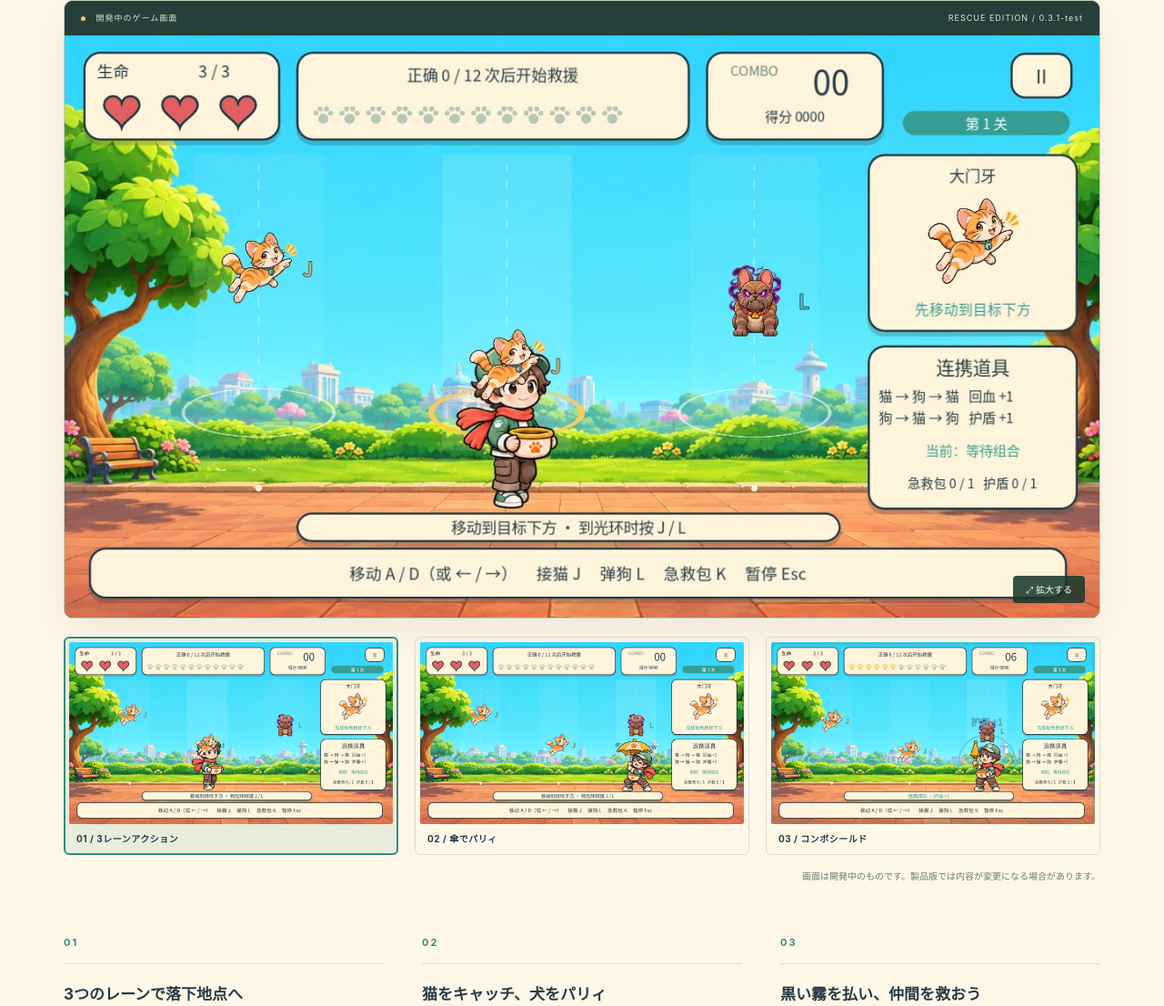
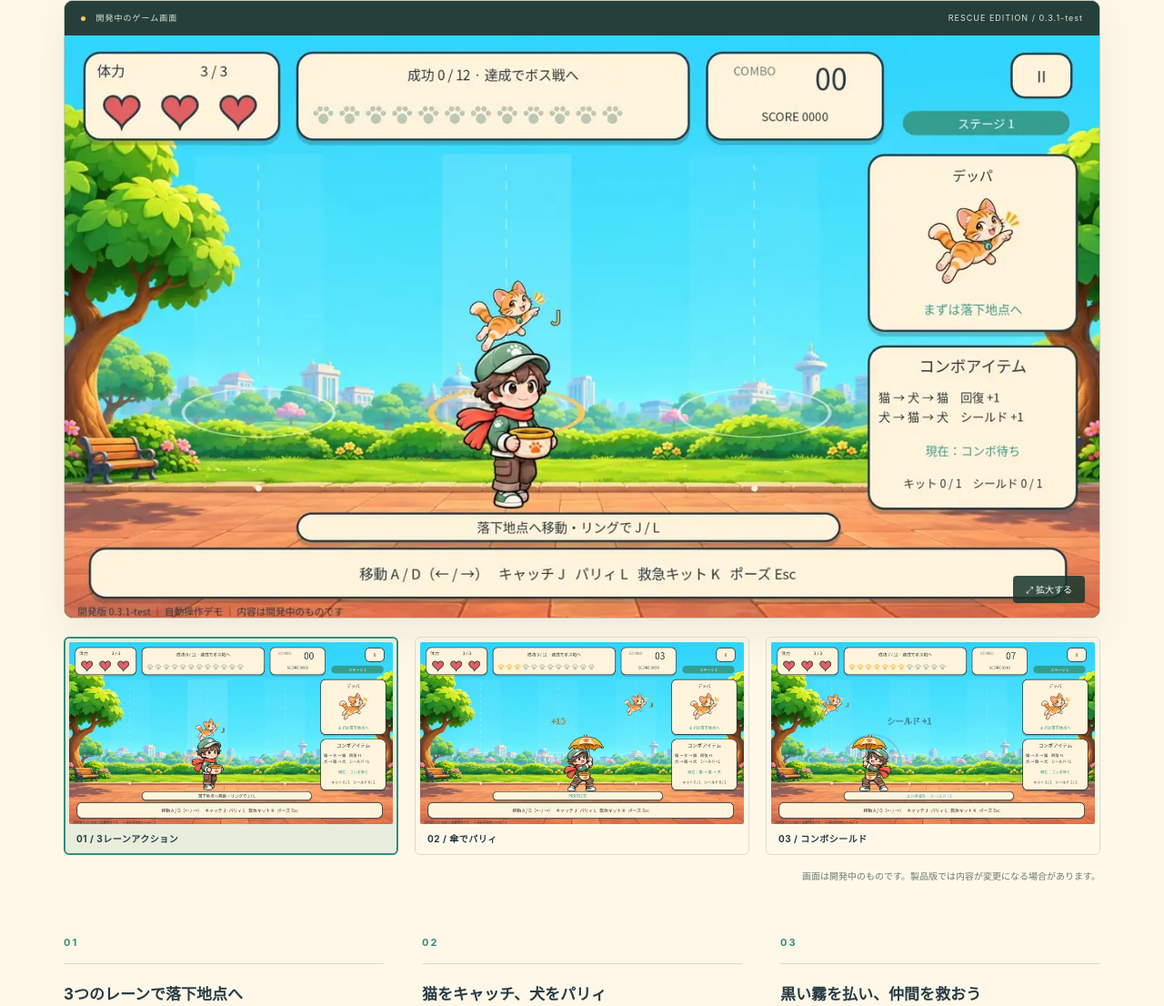
Before and after one commit to Rinne-Aomi/homepage, a plain HTML site: page index.html in a window 1280 px wide. Shown: the part 3712-4818 px from the top of the page at 91% size. Drawn offline with Linux system fonts and the light colour scheme.

Commit message:
Replace Chinese screenshots and video poster with Japanese gameplay captures

```diff
--- a/index.html
+++ b/index.html
@@ -11,7 +11,7 @@
         y=l.getElementsByTagName(r)[0];y.parentNode.insertBefore(t,y);
     })(window, document, "clarity", "script", "zf1aqouksw");
 </script>
-<meta name="theme-color" content="#182d2c"><meta property="og:title" content="It Rains Cats n Dogs · 雨の日のレスキュー仲間"><meta property="og:description" content="傘を開くたび、おうちに一歩近づく。Windows向けに開発中・Steam配信準備中。"><meta property="og:image" content="https://rinne-aomi.github.io/homepage/assets/gameplay.webp">
+<meta name="theme-color" content="#182d2c"><meta property="og:title" content="It Rains Cats n Dogs · 雨の日のレスキュー仲間"><meta property="og:description" content="傘を開くたび、おうちに一歩近づく。Windows向けに開発中・Steam配信準備中。"><meta property="og:image" content="https://rinne-aomi.github.io/homepage/assets/gameplay-ja.webp">
 <link rel="icon" href="assets/brindle.webp" type="image/webp"><link rel="stylesheet" href="style.css"><script src="site.js" defer></script><script src="analytics.js" defer></script>
 <meta property="og:locale" content="ja_JP">
 <link rel="canonical" href="https://rinne-aomi.github.io/homepage/">
@@ -37,12 +37,12 @@
 <section id="story" class="section story"><div class="story-art"><div class="story-circle"></div><img src="assets/hero-friend.webp" alt="霧が晴れ、元に戻ったフレンチブルドッグを抱きしめる少年" width="558" height="675" loading="lazy"><span class="handwritten">ちょっと、迷子になっただけ。</span></div><div class="story-copy"><p class="eyebrow">01 / THE RESCUE</p><h2>こわくても、仲間。<br>あなたの<span class="teal">助けを待ってる。</span></h2><p>不思議な黒い霧のせいで、おとなしかった犬たちが巨大化して大暴れ。見覚えのある首輪はそのままなのに、おうちへの帰り道がわからなくなってしまいました。</p><p>そんな異変に気づいたのは、霧の影響を受けない一匹の猫。かごと傘を手に、その後を追いかけよう。キャッチとパリィを重ねて、霧の中の仲間を取り戻す冒険へ。</p><blockquote>「怪物じゃないよ。黒い霧に捕まった、あの子だよ。」<cite>— 案内役の猫</cite></blockquote></div></section>
 <section id="trailer" class="section trailer" aria-labelledby="trailer-title">
 <div class="section-heading"><div><p class="eyebrow">WATCH THE RESCUE</p><h2 id="trailer-title">傘をひらいて、<br>仲間を<span class="teal">おうちへ。</span></h2></div><p>開発版プレイ動画・ステージ1の救出を収録<br>3レーンのアクションからボス戦、仲間との再会まで。</p></div>
-<div class="screen-frame"><div class="screen-bar"><span><i></i> プレイ動画 / 1080P</span><span>PC開発版・自動操作デモ</span></div><div class="video-embed"><video controls playsinline webkit-playsinline preload="metadata" poster="assets/video/rescue-gameplay-poster.jpg" aria-label="It Rains Cats n Dogs 開発版プレイ動画"><source src="assets/video/rescue-gameplay-1080p.mp4" type="video/mp4">このブラウザーでは動画を再生できません。<a href="assets/video/rescue-gameplay-1080p.mp4">動画ファイルを開く</a>。</video></div></div>
+<div class="screen-frame"><div class="screen-bar"><span><i></i> プレイ動画 / 1080P</span><span>PC開発版・自動操作デモ</span></div><div class="video-embed"><video controls playsinline webkit-playsinline preload="metadata" poster="assets/video/rescue-gameplay-poster-ja.jpg" aria-label="It Rains Cats n Dogs 開発版プレイ動画"><source src="assets/video/rescue-gameplay-1080p.mp4" type="video/mp4">このブラウザーでは動画を再生できません。<a href="assets/video/rescue-gameplay-1080p.mp4">動画ファイルを開く</a>。</video></div></div>
 <div class="video-footer"><p>開発中のゲームを自動操作したデモ映像です。製品版では内容が変更になる場合があります。</p><span class="youtube-note">YouTubeでも近日公開予定</span></div>
 </section>
 <section id="gameplay" class="gameplay section"><div class="section-heading"><div><p class="eyebrow">02 / FIND YOUR TIMING</p><h2>落ちてくる場所へ、<br>タイミングよく<span class="teal">アクション！</span></h2></div><p>キャッチして、霧をはじいて。<br>2つのアクションで、仲間を救おう。</p></div>
-<div class="screen-frame"><div class="screen-bar"><span><i></i> 開発中のゲーム画面</span><span>RESCUE EDITION / 0.3.1-test</span></div><button class="screen-open" data-screen="assets/gameplay.webp" data-caption="3レーン移動・リングに合わせてキャッチ＆パリィ" aria-label="3レーンのゲーム画面を拡大"><img id="featured-screen" src="assets/gameplay.webp" alt="3つのレーンから落ちてくる猫と犬に合わせて移動し、リングでアクションするゲーム画面" width="1280" height="720" loading="lazy"><span class="expand-hint">⤢ 拡大する</span></button></div>
-<div class="screens" role="group" aria-label="ゲーム画面を選択"><button class="selected" data-image="assets/gameplay.webp" data-description="3レーン移動・リングに合わせてキャッチ＆パリィ" aria-pressed="true"><img src="assets/gameplay.webp" alt="" width="1280" height="720" loading="lazy"><span>01 / 3レーンアクション</span></button><button data-image="assets/parry.webp" data-description="傘でパリィ・タイミングを見極めよう" aria-pressed="false"><img src="assets/parry.webp" alt="" width="1280" height="720" loading="lazy"><span>02 / 傘でパリィ</span></button><button data-image="assets/combo.webp" data-description="コンボシールド・連続成功を力に" aria-pressed="false"><img src="assets/combo.webp" alt="" width="1280" height="720" loading="lazy"><span>03 / コンボシールド</span></button></div><p class="screen-note">画面は開発中のものです。製品版では内容が変更になる場合があります。</p>
+<div class="screen-frame"><div class="screen-bar"><span><i></i> 開発中のゲーム画面</span><span>RESCUE EDITION / 0.3.1-test</span></div><button class="screen-open" data-screen="assets/gameplay-ja.webp" data-caption="3レーン移動・リングに合わせてキャッチ＆パリィ" aria-label="3レーンのゲーム画面を拡大"><img id="featured-screen" src="assets/gameplay-ja.webp" alt="3つのレーンから落ちてくる猫と犬に合わせて移動し、リングでアクションするゲーム画面" width="1280" height="720" loading="lazy"><span class="expand-hint">⤢ 拡大する</span></button></div>
+<div class="screens" role="group" aria-label="ゲーム画面を選択"><button class="selected" data-image="assets/gameplay-ja.webp" data-description="3レーン移動・リングに合わせてキャッチ＆パリィ" aria-pressed="true"><img src="assets/gameplay-ja.webp" alt="" width="1280" height="720" loading="lazy"><span>01 / 3レーンアクション</span></button><button data-image="assets/parry-ja.webp" data-description="傘でパリィ・タイミングを見極めよう" aria-pressed="false"><img src="assets/parry-ja.webp" alt="" width="1280" height="720" loading="lazy"><span>02 / 傘でパリィ</span></button><button data-image="assets/combo-ja.webp" data-description="コンボシールド・連続成功を力に" aria-pressed="false"><img src="assets/combo-ja.webp" alt="" width="1280" height="720" loading="lazy"><span>03 / コンボシールド</span></button></div><p class="screen-note">画面は開発中のものです。製品版では内容が変更になる場合があります。</p>
 <div class="play-steps"><article><span class="step-num">01</span><h3>3つのレーンで落下地点へ</h3><p>猫や犬は左・中央・右の3つのレーンから落ちてきます。まずは真下へ移動。リングを目印に、タイミングよくアクションしよう。</p><div class="key-row"><kbd>A</kbd><kbd>D</kbd><span>または ← / → で移動</span></div></article><article><span class="step-num">02</span><h3>猫をキャッチ、犬をパリィ</h3><p>猫はかごでキャッチ、霧に操られた大きな犬は傘でパリィ。連続で成功させて、ボスの守りを崩すチャンスをつかもう。</p><div class="key-row"><kbd>J</kbd><span>キャッチ</span><kbd>L</kbd><span>パリィ</span></div></article><article><span class="step-num">03</span><h3>黒い霧を払い、仲間を救おう</h3><p>ボス戦では8回連続で成功すると、次のパリィ成功で黒い霧が1層消えます。さらに速くなる第2段階を乗り越え、仲間を救い出そう。</p><div class="key-row"><span class="mist-pips" aria-label="4層の黒い霧">● ● ● ●</span><span>1層ずつ晴らそう</span></div></article></div>
 <div class="combo-note"><span class="combo-mark">↗</span><div><h3>コンボが、救出を後押し。</h3><p>猫 → 犬 → 猫でハートが1つ回復。犬 → 猫 → 犬でシールドを1回分獲得。体力が満タンなら、回復は救急キットとして必要なときのためにストックされます。</p></div><span class="controller-tag">キーボード・コントローラー対応</span></div>
 </section>
```
Also changed, not shown: assets/combo-ja.webp (added), assets/gameplay-ja.webp (added), assets/parry-ja.webp (added), assets/video/rescue-gameplay-poster-ja.jpg (added).
